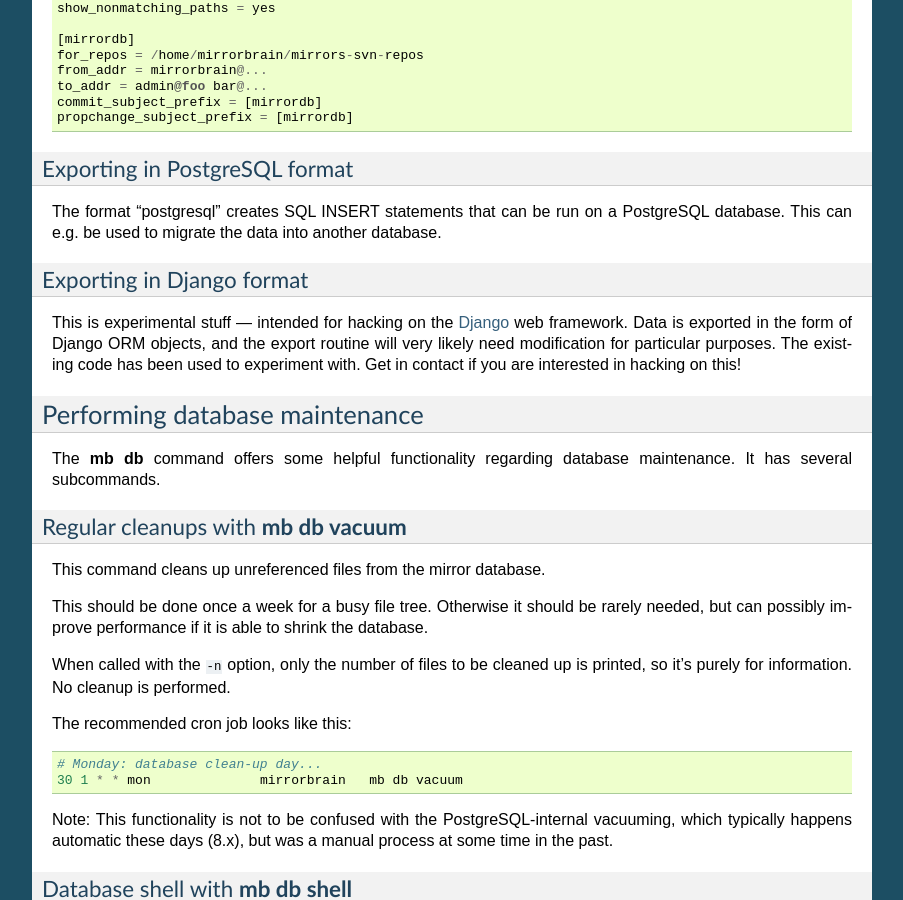
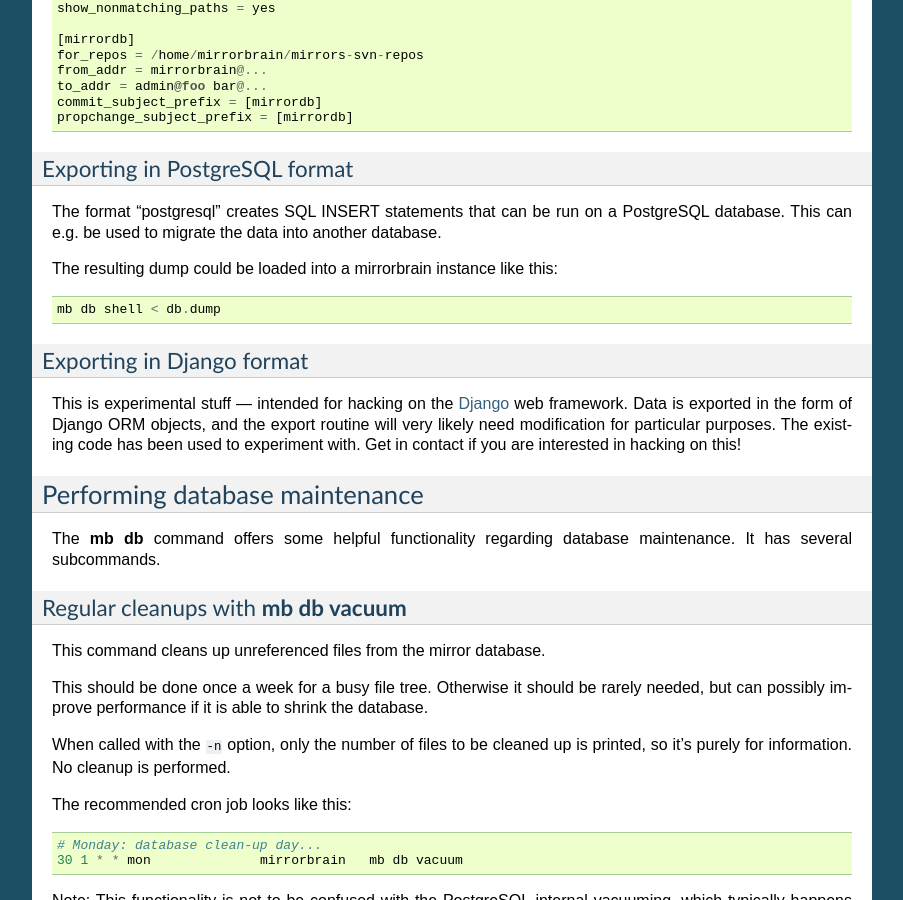
Before and after one commit to hayalci/mirrorbrain, a Sphinx documentation site: the page built from docs/mirrors.rst, in a window 1280 px wide and 900 px high, scrolled down 10238 px. Shown: the whole window, without its empty margins (198-1101 px from the left). Built offline with Sphinx 7.4.7, drawn with Linux system fonts in a browser that asks for light colours.

Commit message:
docs/mirrors: hint how to load a database dump with "mb db shell"
git-svn-id: http://svn.mirrorbrain.org/svn/mirrorbrain/trunk@7926 2d291e14-ff0c-0410-a3fa-d5caa9871f55

```diff
--- a/docs/mirrors.rst
+++ b/docs/mirrors.rst
@@ -618,6 +618,10 @@
 PostgreSQL database. This can e.g. be used to migrate the data into another
 database.
 
+The resulting dump could be loaded into a mirrorbrain instance like this::
+
+    mb db shell < db.dump
+
 
 Exporting in Django format
 ^^^^^^^^^^^^^^^^^^^^^^^^^^
```
